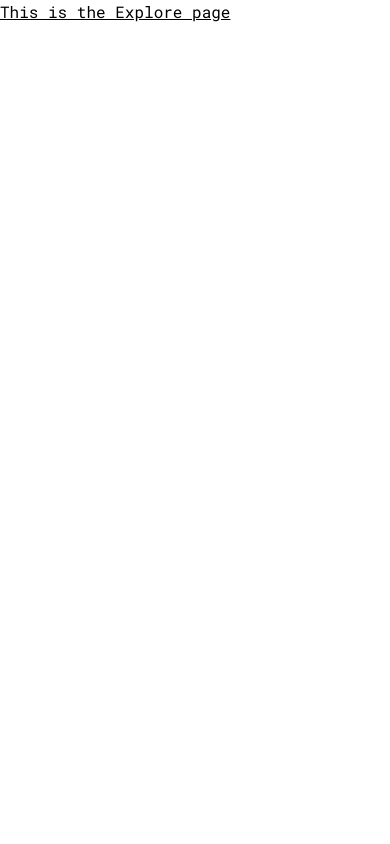
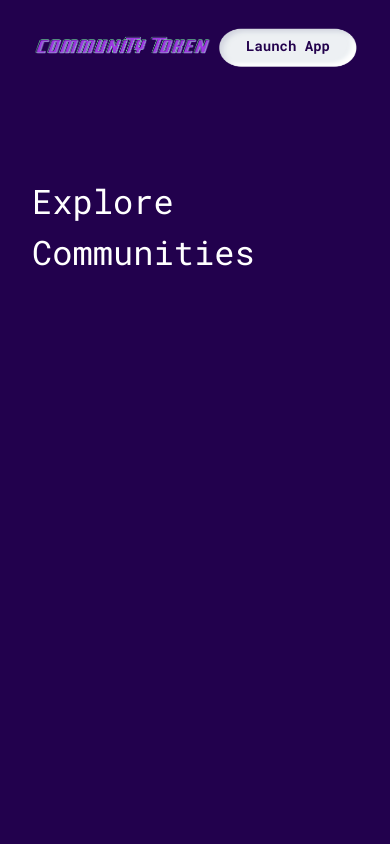
Before and after one commit to mertzamir/community-token-1, a Next.js app in the folder community-token/: page /explore in a window 390 px wide. Shown: the top 844 px of the page. Built offline with nearby package versions, Linux system fonts and the light colour scheme.

Commit message:
added explore page

```diff
--- a/community-token/components/Nav.js
+++ b/community-token/components/Nav.js
@@ -36,7 +36,7 @@ export default function Nav() {
             <Image
               src="/community-token-logo.png"
               alt="Community Token"
-              width={140}
+              width={180}
               height={20}
             />
           </a>
--- a/community-token/package.json
+++ b/community-token/package.json
@@ -9,10 +9,12 @@
     "lint": "next lint"
   },
   "dependencies": {
+    "@web3-react/walletconnect-connector": "^6.2.13",
     "next": "^12.2.2",
     "react": "18.2.0",
     "react-dom": "18.2.0",
-    "react-transition-group": "^4.4.2"
+    "react-transition-group": "^4.4.2",
+    "web3uikit": "^0.1.170"
   },
   "devDependencies": {
     "autoprefixer": "^10.4.7",
--- a/community-token/pages/explore/index.js
+++ b/community-token/pages/explore/index.js
@@ -1,5 +1,22 @@
-export default function Explore () {
-    return (
-        <div className="underline">This is the Explore page</div>
-    )
+import styles from "../../styles/Home.module.css";
+import Nav from "../../components/Nav";
+import Footer from "../../components/Footer";
+
+export default function Explore() {
+  return (
+    <div className="bg-[#22014d]">
+      <div className="">
+        <Nav />
+      </div>
+      <div className={styles.container}>
+        <main className={styles.main}>
+          <div className="md:text-[6vh] text-[4vh] mt-12 text-white">
+            Explore Communities
+          </div>
+
+        </main>
+        <Footer />
+      </div>
+    </div>
+  );
 }
--- a/community-token/pages/index.js
+++ b/community-token/pages/index.js
@@ -38,7 +38,8 @@ export default function Home() {
               <div className="flex justify-end mr-8 text-white mt-12 text-lg md:hidden">
               New Featured Collection
             </div>
-              <div className="flex justify-center mt-4 mb-4 border-white border-8 border-solid rounded-3xl bg-white md:hidden">
+              <div className="flex justify-center mt-4 mb-4  md:hidden">
+                /** Will replace with moralis web 3 ui kit */
                 <Image
                   className="rounded-3xl "
                   src="/sappy-seal.png"
```
Also changed, not shown: 1 other file (tests, documents, lock files or other folders).
